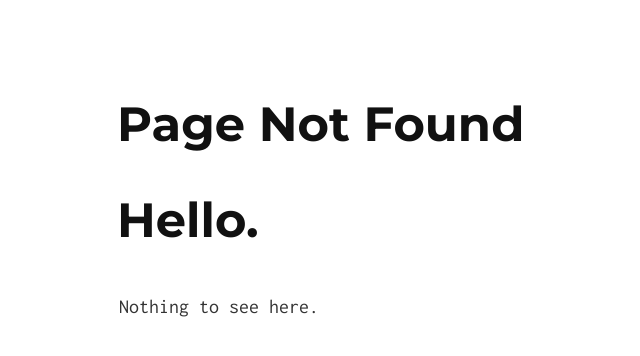
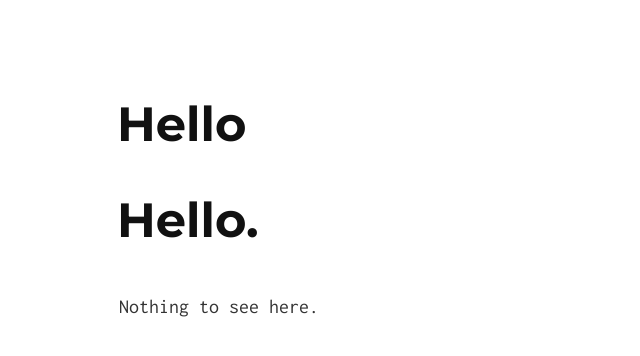
Before and after one commit to simonyoung/simonyoung.github.io, a Jekyll site: the page built from index.md, in a window 1280 px wide. Shown: the top 356 px of the page, without its empty margins (221-861 px from the left). Built offline with Jekyll 4.4.1, drawn with Linux system fonts in a browser that asks for light colours; our own code applies the rules of GitHub Pages for plain Markdown files.

Commit message:
Update _config.yml

```diff
--- a/_config.yml
+++ b/_config.yml
@@ -1,7 +1,7 @@
 # Site settings
-title: Page Not Found
-tag_text: Page Not Found
-description: Page Not Found
+title: Hello
+tag_text: Hello
+description: Hello. I'm Simon Young.
 
 # Build settings
 markdown: kramdown
```
